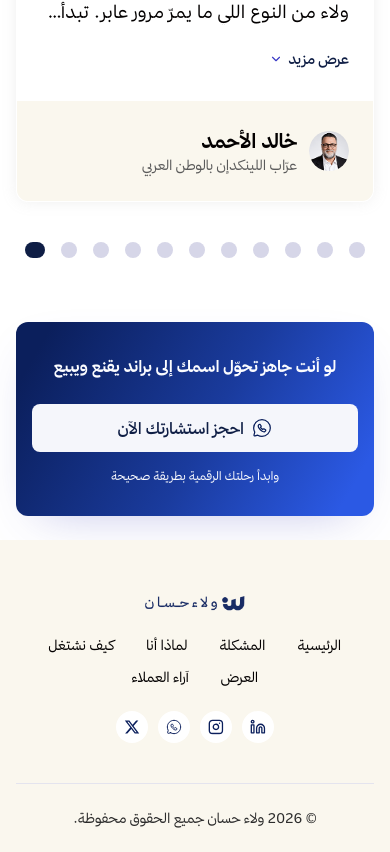
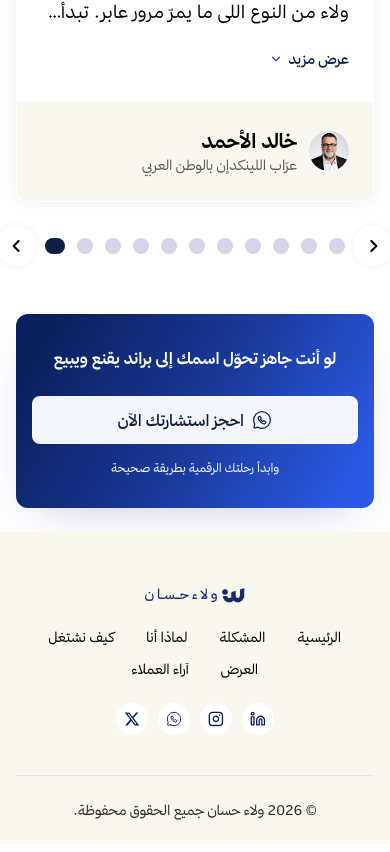
Before and after one commit to Mohammad-Aljada/walaa-landing, a React (Vite) app: page / in a window 390 px wide. Shown: the part 5117-5969 px from the top of the page. Built offline with nearby package versions, Linux system fonts and the light colour scheme.

Commit message:
change responsive crousel review

```diff
--- a/src/components/Reviews.jsx
+++ b/src/components/Reviews.jsx
@@ -123,35 +123,35 @@ export default function Reviews() {
           <Card key={`a${i}`} r={REVIEWS[i]} active />
           <Card key={`p${at(-1)}`} r={REVIEWS[at(-1)]} />
         </div>
-        <div className="mt-6 flex items-center justify-center gap-4 md:mt-7 lg:pointer-events-none lg:absolute lg:inset-x-0 lg:top-[182px] lg:mt-0 lg:justify-between">
+        <div className="mt-6 flex items-center justify-center gap-2 md:mt-7 lg:pointer-events-none lg:absolute lg:inset-x-0 lg:top-[182px] lg:mt-0 lg:justify-between lg:gap-4">
           <button
             aria-label="التالي"
             onClick={() => setI(at(1))}
-            className="group pointer-events-auto flex size-12 items-center justify-center rounded-full bg-white shadow-[0_0_7.5px_rgba(151,151,151,.15)] transition-colors hover:bg-primary"
+            className="group pointer-events-auto flex size-10 shrink-0 items-center justify-center rounded-full bg-white shadow-[0_0_7.5px_rgba(151,151,151,.15)] transition-colors hover:bg-primary lg:size-12"
           >
             <img
               src={a("arrow-b.svg")}
               alt="arrow forward"
-              className="size-[25px] group-hover:brightness-0 group-hover:invert"
+              className="size-5 group-hover:brightness-0 group-hover:invert lg:size-[25px]"
             />
           </button>
-          <div dir="ltr" className="flex items-center gap-4 lg:hidden">
+          <div dir="ltr" className="flex shrink-0 items-center gap-3 lg:hidden">
             {REVIEWS.map((_, k) => (
               <i
                 key={k}
-                className={`h-4 rounded-full transition-all ${k === i ? "w-5 bg-primary" : "w-4 bg-[#d6d6e8]"}`}
+                className={`h-4 shrink-0 rounded-full transition-all ${k === i ? "w-5 bg-primary" : "w-4 bg-[#d6d6e8]"}`}
               />
             ))}
           </div>
           <button
             aria-label="السابق"
             onClick={() => setI(at(-1))}
-            className="group pointer-events-auto flex size-12 items-center justify-center rounded-full bg-white shadow-[0_0_7.5px_rgba(151,151,151,.15)] transition-colors hover:bg-primary"
+            className="group pointer-events-auto flex size-10 shrink-0 items-center justify-center rounded-full bg-white shadow-[0_0_7.5px_rgba(151,151,151,.15)] transition-colors hover:bg-primary lg:size-12"
           >
             <img
               src={a("arrow-a.svg")}
               alt="arrow backward"
-              className="size-[25px] group-hover:brightness-0 group-hover:invert"
+              className="size-5 group-hover:brightness-0 group-hover:invert lg:size-[25px]"
             />
           </button>
         </div>
```
